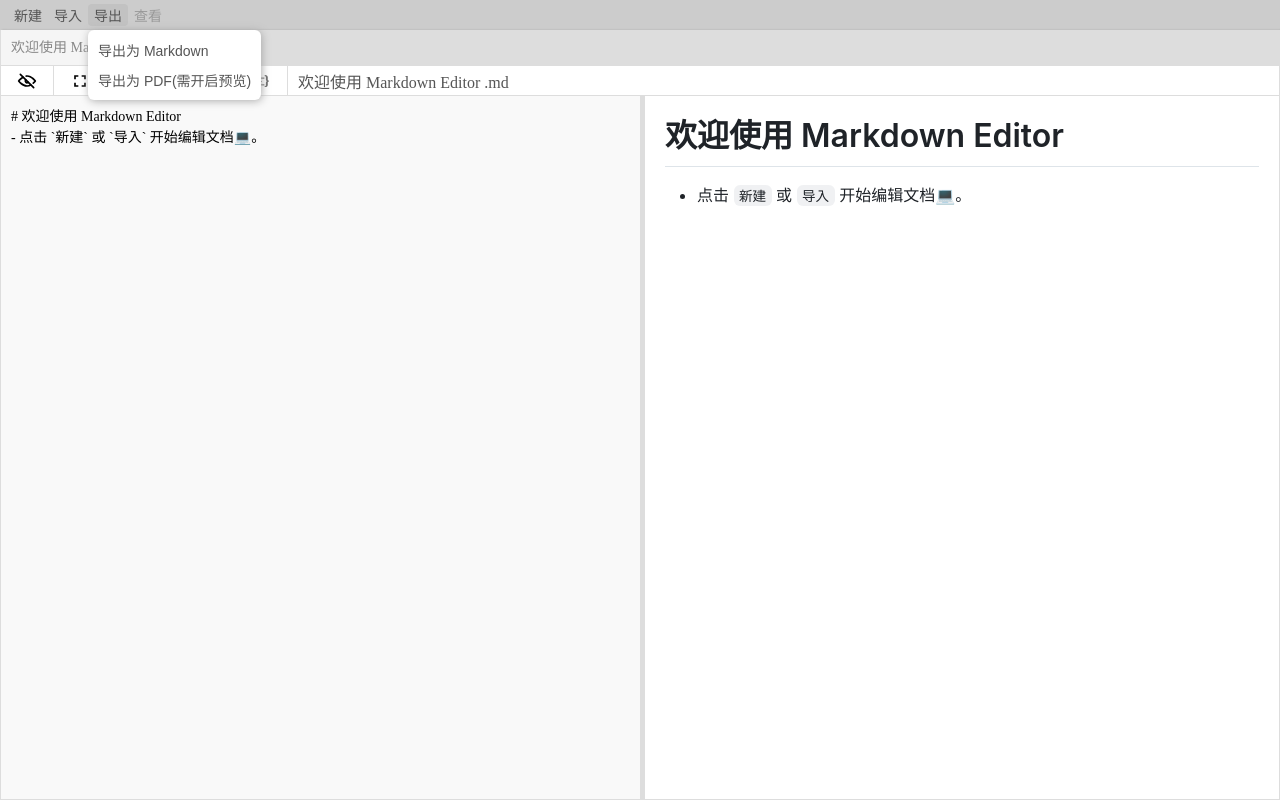
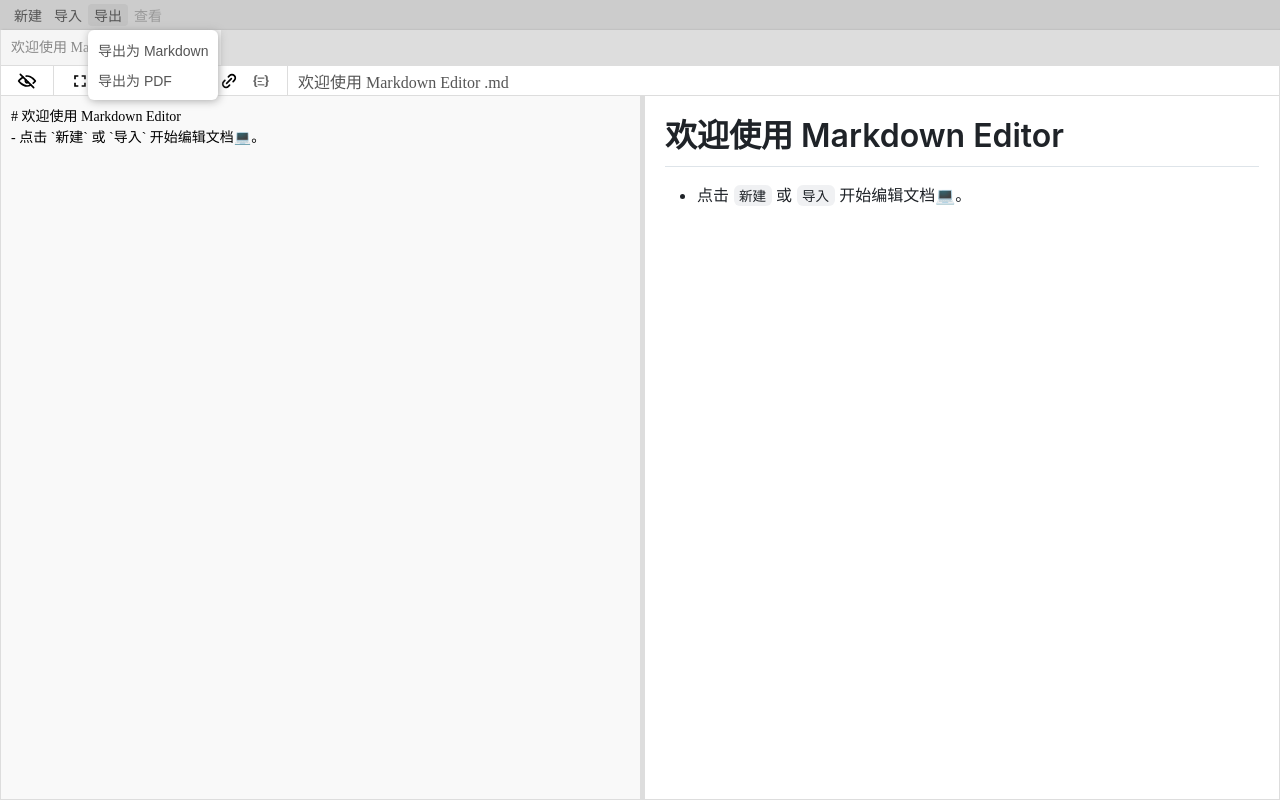
Before and after one commit to wxShawn/Markdown-Editor, a Vue app: page / in a window 1280 px wide. Both pictures are taken after a click on the button "导出". Built offline with nearby package versions, Linux system fonts and the light colour scheme.

Commit message:
feat: 打印时强制显示预览

```diff
--- a/src/components/MarkdownEditor/MarkdownEditor.vue
+++ b/src/components/MarkdownEditor/MarkdownEditor.vue
@@ -265,6 +265,7 @@ const handleTabKeyDown = (e) => {
   }
 
   .markdown-editor .container > .html-box {
+    display: block !important;
     padding: 0 !important;
     overflow-y: visible !important;
   }
--- a/src/components/MenuBar.vue
+++ b/src/components/MenuBar.vue
@@ -10,7 +10,7 @@
       <transition name="fade">
         <div class="btn-options" v-show="showExportOptions">
           <div @click="handleExportMarkdown">导出为 Markdown</div>
-          <div @click="handleExportPdf">导出为 PDF(需开启预览)</div>
+          <div @click="handleExportPdf">导出为 PDF</div>
         </div>
       </transition>
     </button>
```
